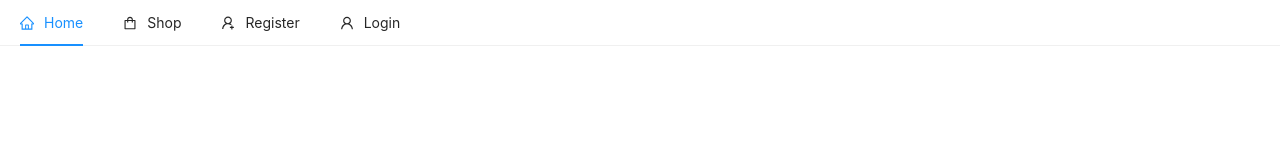
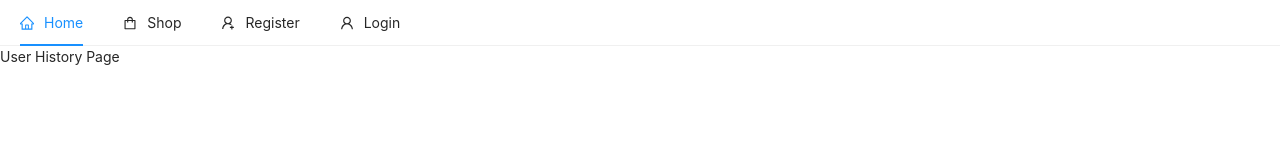
Before and after one commit to munirmahmud/storefolk---MERN-Stack-Project, a React (Create React App) app in the folder client/: page /user/history in a window 1280 px wide. Shown: the top 160 px of the page. Built offline with nearby package versions, Linux system fonts and the light colour scheme; no server answers.

Commit message:
User dashboard component created

```diff
--- a/client/src/App.js
+++ b/client/src/App.js
@@ -11,6 +11,7 @@
 import Register from './pages/Auth/Register';
 import RegisterComplete from './pages/Auth/RegisterComplete';
 import Home from './pages/Home';
+import History from './pages/user/History';
 
 
 function App() {
@@ -53,7 +54,8 @@
         <Route exact path="/login" component={Login} />
         <Route exact path="/register" component={Register} />
         <Route exact path="/register/complete" component={RegisterComplete} />
-        <Route exact path="/forgot/password/" component={ForgotPassword} />
+        <Route exact path="/forgot/password" component={ForgotPassword} />
+        <Route exact path="/user/history" component={History} />
       </Switch>
     </>
   );
--- /dev/null
+++ b/client/src/pages/user/History.jsx
@@ -0,0 +1,13 @@
+import React from 'react';
+
+const History = () => {
+    return (
+        <div className="container-fluid">
+            <div className="row">
+                <div className="col">User History Page</div>
+            </div>
+        </div>
+    )
+}
+
+export default History;
```
